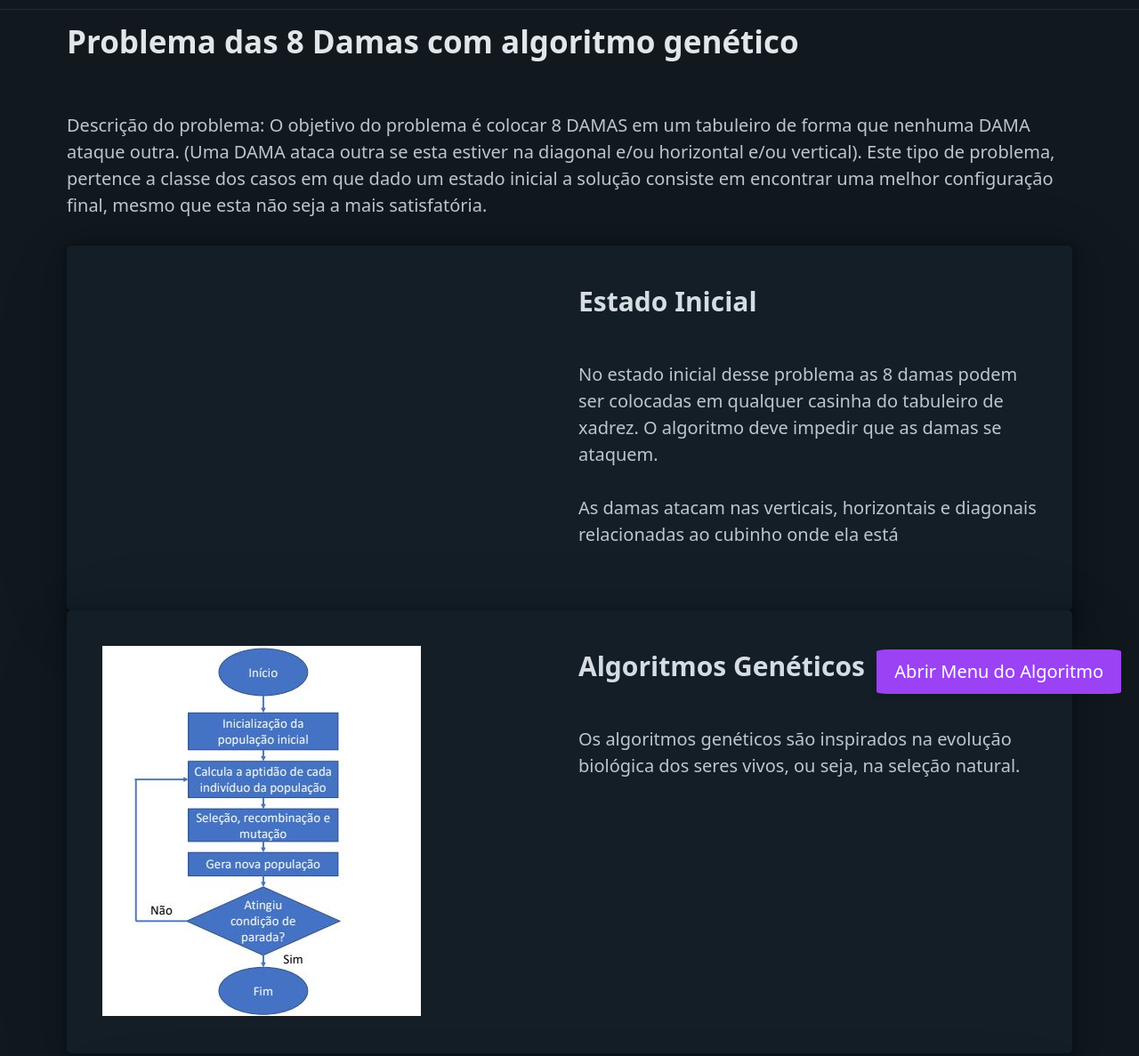
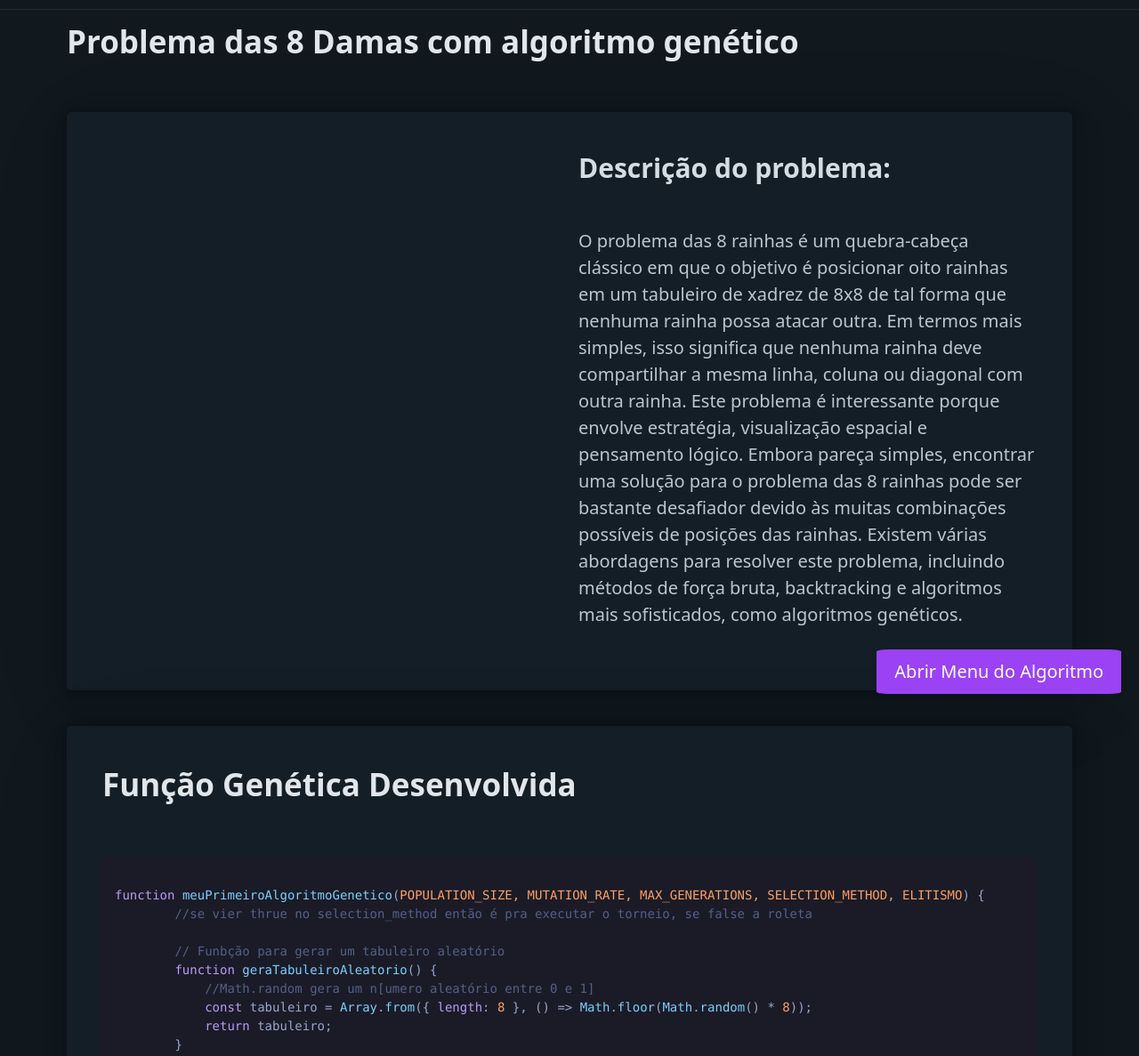
Before and after one commit to RonaldContijo/genetico, a plain HTML site: page damas.html in a window 1280 px wide. Shown: the top 1187 px of the page at 89% size. Drawn offline with nearby package versions, Linux system fonts and the light colour scheme; a script that the page names is missing.

Commit message:
Update damas.html

```diff
--- a/damas.html
+++ b/damas.html
@@ -574,7 +574,7 @@
             var value = slider.value;
             var span = document.getElementById("suavidadeSize");
             span.textContent = value;
-            suavidadeInterpolacao = value/100;
+            suavidadeInterpolacao = value / 100;
         }
 
         function updateFigura() {
@@ -619,12 +619,7 @@
 
         <div id="carrinhos" class="container">
             <h2>Problema das 8 Damas com algoritmo genético</h2>
-            <p>Descrição do problema:
-                O objetivo do problema é colocar 8 DAMAS em um tabuleiro de forma que nenhuma DAMA ataque outra. (Uma
-                DAMA ataca outra se esta estiver na diagonal e/ou horizontal e/ou vertical). Este tipo de problema,
-                pertence a classe dos casos em que dado um estado inicial a solução consiste em encontrar uma melhor
-                configuração final, mesmo que esta não seja a mais satisfatória.
-            </p>
+
 
 
 
@@ -633,27 +628,23 @@
                     <div id="myBoard1" style="width: 400px"></div>
 
                     <div>
-                        <h3>Estado Inicial</h3>
-                        <p>No estado inicial desse problema as 8 damas podem ser colocadas em qualquer casinha do
-                            tabuleiro de xadrez. O algoritmo deve impedir que as damas se ataquem.</p>
-                        <p>As damas atacam nas verticais, horizontais e diagonais relacionadas ao cubinho onde ela está
+                        <h3>Descrição do problema:</h3>
+                        <p>O problema das 8 rainhas é um quebra-cabeça clássico em que o objetivo é posicionar oito
+                            rainhas em um tabuleiro de xadrez de 8x8 de tal forma que nenhuma rainha possa atacar outra.
+                            Em termos mais simples, isso significa que nenhuma rainha deve compartilhar a mesma linha,
+                            coluna ou diagonal com outra rainha. Este problema é interessante porque envolve estratégia,
+                            visualização espacial e pensamento lógico.
+
+                            Embora pareça simples, encontrar uma solução para o problema das 8 rainhas pode ser bastante
+                            desafiador devido às muitas combinações possíveis de posições das rainhas. Existem várias
+                            abordagens para resolver este problema, incluindo métodos de força bruta, backtracking e
+                            algoritmos mais sofisticados, como algoritmos genéticos.</p>
                         </p>
                     </div>
                 </article>
-                <article class="grid">
-                    <img src="Capturar.JPG">
-                    <div>
-                        <h3>Algoritmos Genéticos</h3>
-                        <p>Os algoritmos genéticos são inspirados na
-                            evolução biológica dos seres vivos, ou seja,
-                            na seleção natural.
-                        </p>
 
-
-                    </div>
-                </article>
                 <article>
-                    <h2>Função Genétia desenvolvida</h2>
+                    <h2>Função Genética Desenvolvida</h2>
                     <pre><code class="javascript">
 function meuPrimeiroAlgoritmoGenetico(POPULATION_SIZE, MUTATION_RATE, MAX_GENERATIONS, SELECTION_METHOD, ELITISMO) {
         //se vier thrue no selection_method então é pra executar o torneio, se false a roleta
@@ -873,18 +864,18 @@ function meuPrimeiroAlgoritmoGenetico(POPULATION_SIZE, MUTATION_RATE, MAX_GENERA
                         </p>
                         <hr>
                         <div class="grid">
-                            <p>Tamanho da População: <span id="populationSize">100</span></p>
-                            <input type="range" id="tamanhoPopu" value="100" name="tamanhoPopu" min="0" max="1000"
+                            <p>Tamanho da População: <span id="populationSize">150</span></p>
+                            <input type="range" id="tamanhoPopu" value="150" name="tamanhoPopu" min="0" max="500"
                                 oninput="updatePopulationSize()">
                         </div>
                         <div class="grid">
-                            <p>Chanse de Mutação: <span id="mutacaoSize">10</span>%</p>
-                            <input type="range" id="mutacao" name="mutacao" value="10" min="0" max="100"
+                            <p>Chance de Mutação: <span id="mutacaoSize">5</span>%</p>
+                            <input type="range" id="mutacao" name="mutacao" value="5" min="0" max="100"
                                 oninput="uptadeMutacao()">
                         </div>
                         <div class="grid">
                             <p>Numero máximo de Gerações: <span id="geracoesSize">200</span></p>
-                            <input type="range" id="geracoes" name="geracoes" min="0" value="200" max="10000"
+                            <input type="range" id="geracoes" name="geracoes" min="0" value="200" max="500"
                                 oninput="updateGeracao()">
                         </div>
                         <div class="grid">
@@ -930,7 +921,7 @@ function meuPrimeiroAlgoritmoGenetico(POPULATION_SIZE, MUTATION_RATE, MAX_GENERA
                                 <input type="range" id="suavidade" name="suavidade" min="0" value="20" max="100"
                                     oninput="updateSuavidade()">
                             </div>
-                        <button onclick="ativaFloat()">Abrir menu do algoritmo</button>
+                            <button onclick="ativaFloat()">Abrir menu do algoritmo</button>
                         </div>
                     </div>
                     <div>
@@ -1179,7 +1170,6 @@ function meuPrimeiroAlgoritmoGenetico(POPULATION_SIZE, MUTATION_RATE, MAX_GENERA
 <div id="toggleFloating" onclick="ativaFloat()">Abrir Menu do Algoritmo</div>
 
 <style>
-
     #toggleFloating {
         position: fixed;
         bottom: 20px;
@@ -1194,6 +1184,7 @@ function meuPrimeiroAlgoritmoGenetico(POPULATION_SIZE, MUTATION_RATE, MAX_GENERA
         box-shadow: 0 4px 6px rgba(0, 0, 0, 0.1);
         transition: transform 0.4s;
     }
+
     #floating {
         display: none;
         position: fixed;
@@ -1216,20 +1207,20 @@ function meuPrimeiroAlgoritmoGenetico(POPULATION_SIZE, MUTATION_RATE, MAX_GENERA
     }
 </style>
 <script>
-    function fechaMenu(){
+    function fechaMenu() {
         let floatingElement = document.getElementById("floating");
         let botaoPara = document.getElementById("toggleFloating");
         console.log("Hum");
-        floatingElement.style.display="none";
-        botaoPara.style.display="block";
+        floatingElement.style.display = "none";
+        botaoPara.style.display = "block";
     }
-    function ativaFloat(){
+    function ativaFloat() {
         let floatingElement = document.getElementById("floating");
         let botaoPara = document.getElementById("toggleFloating");
 
         console.log("Hum");
-        floatingElement.style.display="block";
-        botaoPara.style.display="none";
+        floatingElement.style.display = "block";
+        botaoPara.style.display = "none";
     }
 
 
```
